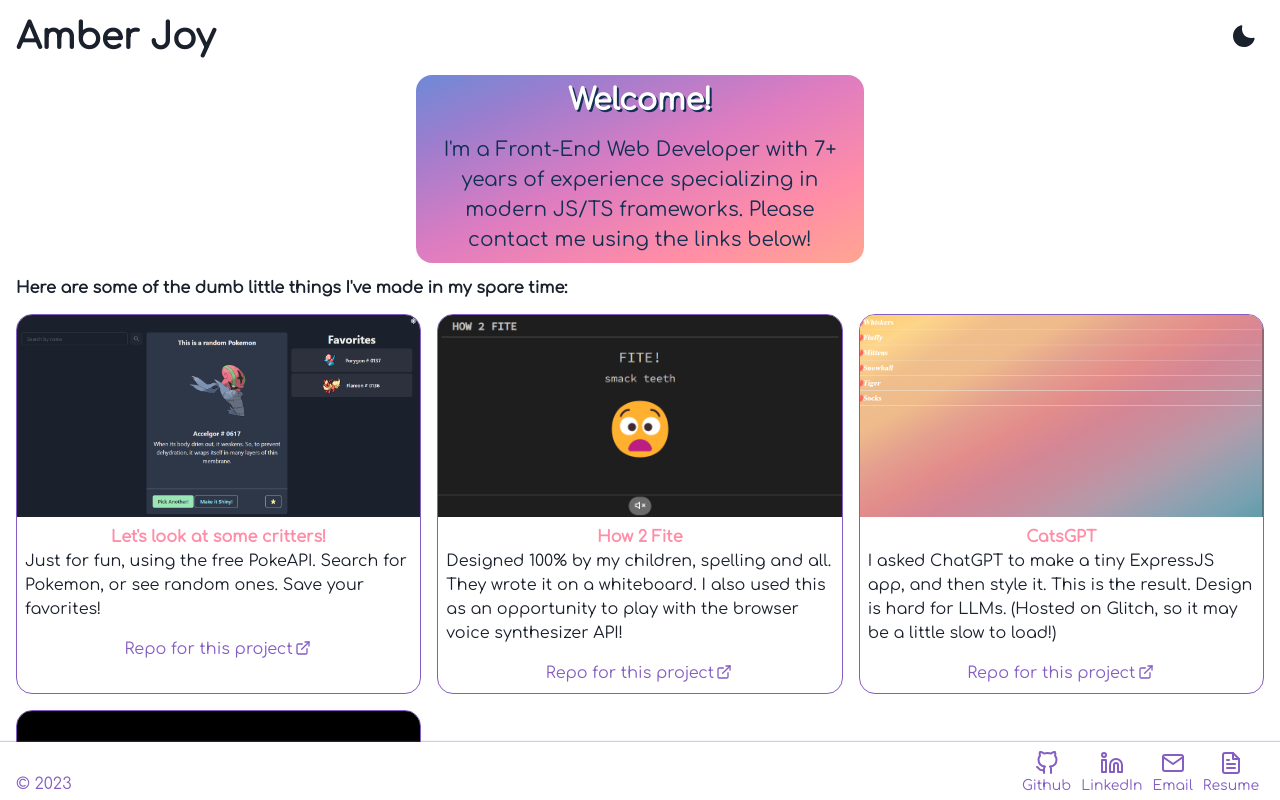
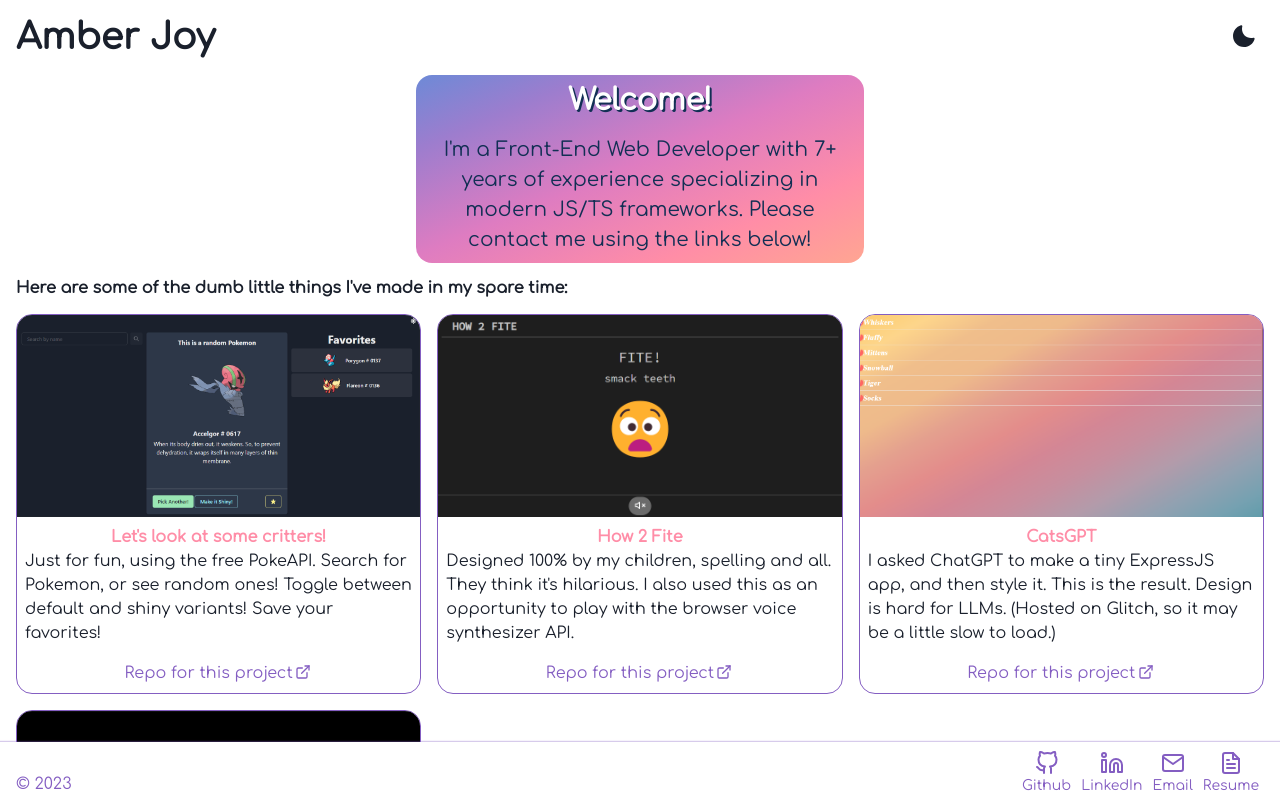
Before and after one commit to the-amber-joy/portfolio, a React (Vite) app: page / in a window 1280 px wide. Shown: the top 800 px of the page. Built offline with nearby package versions, Linux system fonts and the light colour scheme.

Commit message:
update verbiage

```diff
--- a/src/components/Portfolio/PortfolioList.tsx
+++ b/src/components/Portfolio/PortfolioList.tsx
@@ -20,7 +20,7 @@ const portfolioItems: PortfolioItemType[] = [
     pic: crittersPng,
     title: "Let's look at some critters! ",
     description:
-      "Just for fun, using the free PokeAPI. Search for Pokemon, or see random ones. Save your favorites!",
+      `Just for fun, using the free PokeAPI. Search for Pokemon, or see random ones! Toggle between default and shiny variants! Save your favorites!`,
     href: "https://critters.amberjoy.dev",
     repo: "https://github.com/the-amber-joy/lookit-these-critters",
   },
@@ -28,7 +28,7 @@ const portfolioItems: PortfolioItemType[] = [
     pic: how2fitePng,
     title: "How 2 Fite",
     description:
-      "Designed 100% by my children, spelling and all. They wrote it on a whiteboard. I also used this as an opportunity to play with the browser voice synthesizer API!",
+      "Designed 100% by my children, spelling and all. They think it's hilarious. I also used this as an opportunity to play with the browser voice synthesizer API.",
     href: "https://how2fite.amberjoy.dev/",
     repo: "https://github.com/the-amber-joy/how2fite",
   },
@@ -36,7 +36,7 @@ const portfolioItems: PortfolioItemType[] = [
     pic: catsGPTPng,
     title: "CatsGPT",
     description:
-      "I asked ChatGPT to make a tiny ExpressJS app, and then style it. This is the result. Design is hard for LLMs. (Hosted on Glitch, so it may be a little slow to load!)",
+      "I asked ChatGPT to make a tiny ExpressJS app, and then style it. This is the result. Design is hard for LLMs. (Hosted on Glitch, so it may be a little slow to load.)",
     href: "https://catsGPT.amberjoy.dev",
     repo: "https://github.com/the-amber-joy/catsGPT",
   },
```
